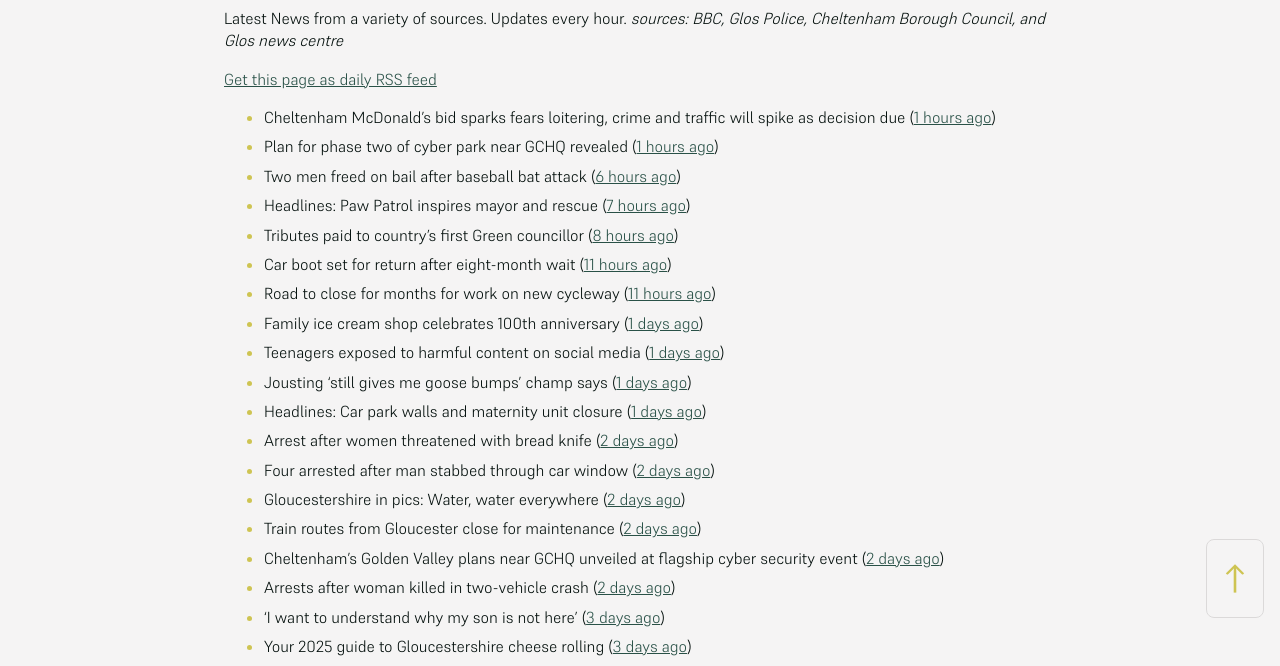
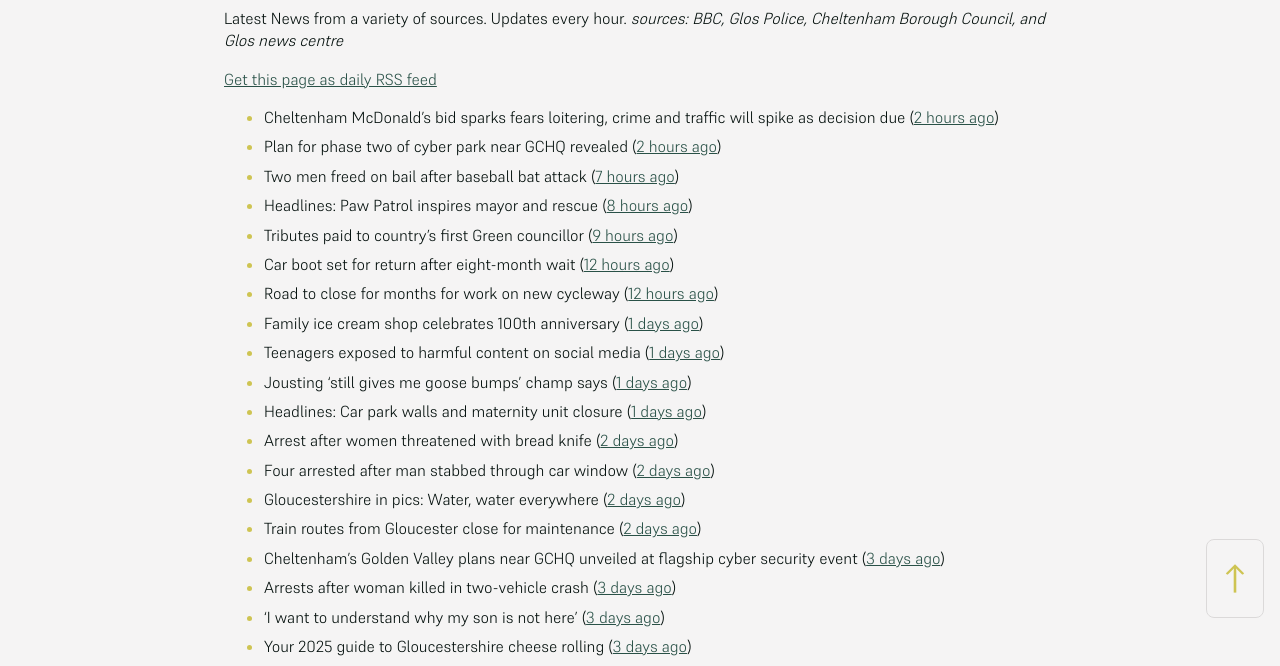
Before and after one commit to mat-0/cheltenham-open-data, a Jekyll site: the page built from _pages/news.md, in a window 1280 px wide. Shown: the part 266-932 px from the top of the page. Built offline with Jekyll 4.4.1, drawn with Linux system fonts in a browser that asks for light colours.

Commit message:
Updated 2025-05-19 17:57:46

```diff
--- a/_pages/news.md
+++ b/_pages/news.md
@@ -12,13 +12,13 @@ _sources: BBC, Glos Police, Cheltenham Borough Council, and Glos news centre_
 [Get this page as daily RSS feed](/daily.rss)
 
 <!-- news_marker starts -->
-- Cheltenham McDonald’s bid sparks fears loitering, crime and traffic will spike as decision due ([1 hours ago](https://gloucesternewscentre.co.uk/cheltenham-mcdonalds-bid-sparks-fears-loitering-crime-and-traffic-will-spike-as-decision-due/))
-- Plan for phase two of cyber park near GCHQ revealed ([1 hours ago](https://www.bbc.com/news/articles/clygqx2jp95o))
-- Two men freed on bail after baseball bat attack ([6 hours ago](https://www.bbc.com/news/articles/c4ge7l3nvv1o))
-- Headlines: Paw Patrol inspires mayor and rescue ([7 hours ago](https://www.bbc.com/news/articles/cj93e7x34ewo))
-- Tributes paid to country's first Green councillor ([8 hours ago](https://www.bbc.com/news/articles/cd7gvr0g0qgo))
-- Car boot set for return after eight-month wait ([11 hours ago](https://www.bbc.com/news/articles/cx2qvp3lp61o))
-- Road to close for months for work on new cycleway ([11 hours ago](https://www.bbc.com/news/articles/cded9232w5wo))
+- Cheltenham McDonald’s bid sparks fears loitering, crime and traffic will spike as decision due ([2 hours ago](https://gloucesternewscentre.co.uk/cheltenham-mcdonalds-bid-sparks-fears-loitering-crime-and-traffic-will-spike-as-decision-due/))
+- Plan for phase two of cyber park near GCHQ revealed ([2 hours ago](https://www.bbc.com/news/articles/clygqx2jp95o))
+- Two men freed on bail after baseball bat attack ([7 hours ago](https://www.bbc.com/news/articles/c4ge7l3nvv1o))
+- Headlines: Paw Patrol inspires mayor and rescue ([8 hours ago](https://www.bbc.com/news/articles/cj93e7x34ewo))
+- Tributes paid to country's first Green councillor ([9 hours ago](https://www.bbc.com/news/articles/cd7gvr0g0qgo))
+- Car boot set for return after eight-month wait ([12 hours ago](https://www.bbc.com/news/articles/cx2qvp3lp61o))
+- Road to close for months for work on new cycleway ([12 hours ago](https://www.bbc.com/news/articles/cded9232w5wo))
 - Family ice cream shop celebrates 100th anniversary ([1 days ago](https://www.bbc.com/news/articles/crr7dg8n471o))
 - Teenagers exposed to harmful content on social media ([1 days ago](https://www.bbc.com/news/videos/c1kvmv9w348o))
 - Jousting 'still gives me goose bumps' champ says ([1 days ago](https://www.bbc.com/news/articles/cm2yd1d3d7eo))
@@ -27,8 +27,8 @@ _sources: BBC, Glos Police, Cheltenham Borough Council, and Glos news centre_
 - Four arrested after man stabbed through car window ([2 days ago](https://www.bbc.com/news/articles/cql2yerl45po))
 - Gloucestershire in pics: Water, water everywhere ([2 days ago](https://www.bbc.com/news/articles/c8e6d4g6k88o))
 - Train routes from Gloucester close for maintenance ([2 days ago](https://www.bbc.com/news/articles/c5y64j5nmv1o))
-- Cheltenham’s Golden Valley plans near GCHQ unveiled at flagship cyber security event ([2 days ago](https://gloucesternewscentre.co.uk/cheltenhams-golden-valley-plans-near-gchq-unveiled-at-flagship-cyber-security-event/))
-- Arrests after woman killed in two-vehicle crash ([2 days ago](https://www.bbc.com/news/articles/cz0dl0g9zxjo))
+- Cheltenham’s Golden Valley plans near GCHQ unveiled at flagship cyber security event ([3 days ago](https://gloucesternewscentre.co.uk/cheltenhams-golden-valley-plans-near-gchq-unveiled-at-flagship-cyber-security-event/))
+- Arrests after woman killed in two-vehicle crash ([3 days ago](https://www.bbc.com/news/articles/cz0dl0g9zxjo))
 - 'I want to understand why my son is not here' ([3 days ago](https://www.bbc.com/news/articles/c5yk7z7k4dyo))
 - Your 2025 guide to Gloucestershire cheese rolling ([3 days ago](https://www.bbc.com/news/articles/c230jj5m1yro))
 - Police appeal for man to come forward after his dog bit a man in Cheltenham ([4 days ago](https://gloucesternewscentre.co.uk/police-appeal-for-man-to-come-forward-after-his-dog-bit-a-man-in-cheltenham/))
@@ -42,7 +42,7 @@ _sources: BBC, Glos Police, Cheltenham Borough Council, and Glos news centre_
 - Upcoming grant and further support to help local business cut their carbon emissions ([5 days ago](https://www.cheltenham.gov.uk/news/article/3010/upcoming_grant_and_further_support_to_help_local_business_cut_their_carbon_emissions))
 - Does your parish council reflect your local area? ([6 days ago](https://www.cheltenham.gov.uk/news/article/3009/does_your_parish_council_reflect_your_local_area))
 - Cheltenham Mayor’s inauguration and medal of honour ([6 days ago](https://www.cheltenham.gov.uk/news/article/3008/cheltenham_mayors_inauguration_and_medal_of_honour))
-- Tributes paid to ‘very decent and honest’ former Dowty worker and Cheltenham councillor ([6 days ago](https://gloucesternewscentre.co.uk/tributes-paid-to-very-decent-and-honest-former-dowty-worker-and-cheltenham-councillor/))
+- Tributes paid to ‘very decent and honest’ former Dowty worker and Cheltenham councillor ([7 days ago](https://gloucesternewscentre.co.uk/tributes-paid-to-very-decent-and-honest-former-dowty-worker-and-cheltenham-councillor/))
 - Shire Hall on course for by minority Lib Dem ([7 days ago](https://gloucesternewscentre.co.uk/shire-hall-on-course-for-by-minority-lib-dem/))
 - Gloucester hospital staff suffer thousands of attacks from patients ([7 days ago](https://gloucesternewscentre.co.uk/gloucester-hospital-staff-suffer-thousands-of-attacks-from-patients/))
 - Mother’s death and spike in stillbirths prompts investigations ([10 days ago](https://gloucesternewscentre.co.uk/mothers-death-and-spike-in-stillbirths-prompts-investigations/))
```
Also changed, not shown: _data/flood.json (+5 -48 lines), _pages/fix-my-street.md (+1 -1 lines), index.md (+5 -5 lines).
